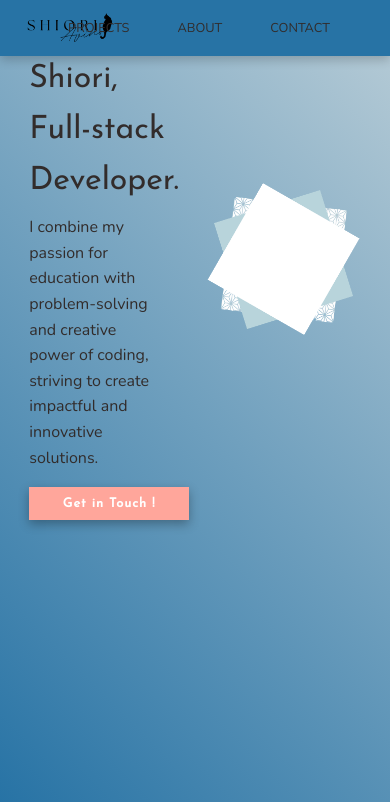
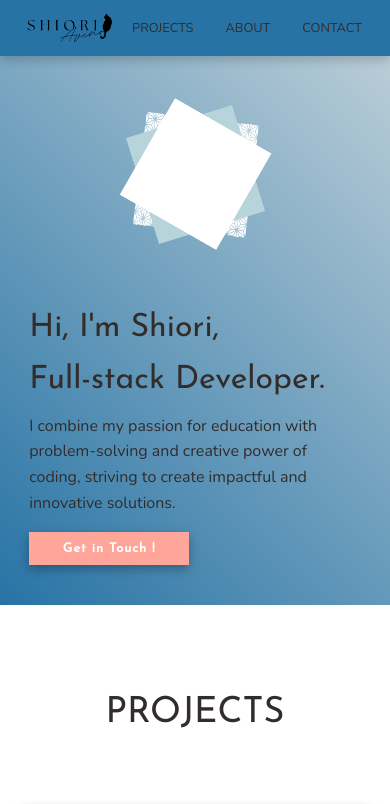
Before and after one commit to CocoTapi/portfolio-nextjs, a Next.js app: page / in a window 390 px wide. Shown: the top 804 px of the page. Built offline with nearby package versions, Linux system fonts and the light colour scheme.

Commit message:
update landing page styling for responsive design

```diff
--- a/app/page.module.css
+++ b/app/page.module.css
@@ -7,9 +7,12 @@
 .topSection {
   width: 100vw;
   height: 90vh;
+  max-height: 1033px;
   position: relative;
 
+   /* header size */
   margin-top: 7rem;
+
   background-image: linear-gradient(45deg, var(--gradient-dark), var(--gradient-light));
 
   transition: all .2s ease;
@@ -36,7 +39,7 @@
   width: 80%;
   height: 50%;
   background-color: var(--color-primary-400);
-  box-shadow: 10px 10px 5px 0 rgba(0, 0, 0, .2);
+  box-shadow: 0px 4px 10px rgba(0, 0, 0, 0.3);
   margin-bottom: 10rem;
 
   transition: transform all .3s ease;
@@ -64,19 +67,11 @@
   }
 
   .topSection {
-    margin-top: 0;
     height: 60vh;
   }
 }
 
 @media only screen and (max-width: 55.6em) {
-  .topSection {
-    height: 84vh;
-
-    padding-top: 1rem;
-    background-color: var(--card-background);
-  }
-
   .textGroup {
     width: 450px;
   }
@@ -90,9 +85,15 @@
   }
 }
 
+@media only screen and (max-width: 46.25em) {
+  .topSection {
+    height: 50vh;
+  }
+}
+
 @media only screen and (max-width: 32.5em) {
   .topSection {
-    height: 95vh;
+    height: 65vh;
   }
 
   .textGroup {
--- a/components/about/about-page.module.css
+++ b/components/about/about-page.module.css
@@ -80,8 +80,8 @@
 
 .socialItem:hover,
 .socialItem2:hover {
-    color: var(--color-primary-dark-1);
-    border-bottom: 1px solid var(--color-primary-600);
+    color: var(--color-secondary-dark-1);
+    border-bottom: 1px solid var(--color-secondary-dark-1);
 }
 
 .skillsComponent {
--- a/components/about/about-page.tsx
+++ b/components/about/about-page.tsx
@@ -26,12 +26,15 @@ export default function AboutPage({ profile }: ProfileProps): JSX.Element {
         {/* Description */}
         <div className={classes.introDescription}>
 
+          {/* My Story */}
           <IntroductionNav profile={profile} />
 
+          {/* Hobbies */}
           <p className={classes.hobbies}>
             <span>When I'm not coding : </span>{profile.hobbies}
           </p>
 
+          {/* Social Media */}
           <div className={classes.socialMediaGroup}>
             <span>My social media : </span>
             <a href={profile.social_media.gitHub} className={classes.socialItem}>
@@ -44,16 +47,22 @@ export default function AboutPage({ profile }: ProfileProps): JSX.Element {
           </div>
         </div>
       </div>
+
+      {/* Skill & Tools */}
       <div className={classes.subComponent}>
         <h2>Skills & Tools :</h2>
         <div className={classes.skillsComponent}>
           <Skills />
         </div>
       </div>
+
+      {/* Education */}
       <div className={classes.subComponent}>
         <h2>Education :</h2>
+
         <div>
-        <div className={classes.eduGroup}>
+          {/* U of R */}
+          <div className={classes.eduGroup}>
             <p className={classes.eduLabel}>
               Master of Science in TESOL (4.0 GPA)
             </p>
@@ -61,6 +70,8 @@ export default function AboutPage({ profile }: ProfileProps): JSX.Element {
               University of Rochester, Rochester NY, USA
             </p>
           </div>
+
+          {/* Japan */}
           <div className={classes.eduGroup}>
             <p className={classes.eduLabel}>
               Bachelor of Arts in English and Master of Arts in English
@@ -70,6 +81,7 @@ export default function AboutPage({ profile }: ProfileProps): JSX.Element {
             </p>
           </div>
 
+          {/* Self study */}
           <div className={classes.eduGroup}>
             <p className={classes.eduLabel}>Professional Development</p>
             <ul className={classes.courseList}>
--- a/components/about/introduction-nav.module.css
+++ b/components/about/introduction-nav.module.css
@@ -31,7 +31,7 @@
     font-weight: 600;
     box-sizing: border-box;
     position: relative;
-    color: var(--color-primary-500);
+    color: var(--color-secondary-500);
     background-color: white;
     cursor: pointer;
 }
--- a/components/contact/plate.module.css
+++ b/components/contact/plate.module.css
@@ -113,6 +113,11 @@
         height: 17rem;
         background-size: 60% auto;
     }
+
+
+    .socialLink {
+        font-size: 1.6rem;
+    }
 }
 
 @media only screen and (max-width: 50.6em) {
--- a/components/contact/plate.tsx
+++ b/components/contact/plate.tsx
@@ -15,7 +15,7 @@ export default function Plate({ profile }: ProfileProps) : JSX.Element{
                 <div className={classes.plate}>
                     <MdOutlineMail className={classes.iconEmail}/>
                     <h3>E-Mail</h3>
-                    <a href={profile.social_media.email} className={classes.socialLink}>
+                    <a href={`mailto:${profile.social_media.email}`} className={classes.socialLink}>
                         {profile.social_media.email}
                     </a>
                 </div>
--- a/components/main-header/main-header.module.css
+++ b/components/main-header/main-header.module.css
@@ -55,8 +55,9 @@
   color: black;
 }
 
-/* TODO */
-
 @media only screen and (max-width: 32.5em) {
-
+  .nav {
+    margin-right: 0;
+    gap: 1rem;
+  }
 }
--- a/components/top/top.module.css
+++ b/components/top/top.module.css
@@ -3,7 +3,8 @@
     max-width: 1200px;
     height: 90vh;
     max-height: 1033px;
-    margin: auto;
+    margin: 0 auto;
+    padding: 0;
 
     display: flex;
     justify-content: space-between;
@@ -17,6 +18,7 @@
     height: 40vw;
     max-width: 600px;
     max-height: 600px;
+
 }
 
 .textBox {
@@ -64,16 +66,32 @@ animation: moveInLeft .5s ease-out 1.5s;
 animation-fill-mode:  backwards;
 }
 
-.topButton {
-    padding: 1.2rem 3.5rem;
-    border: none;
-    background-color: var(--color-primary-500);
-    box-shadow: 0px 4px 10px rgba(0, 0, 0, 0.3);
-
-}
-
 @media only screen and (max-width: 62.5em) {
     .contentBox {
         height: 60vh;
     }
 }
+
+@media only screen and (max-width: 46.25em) {
+    .contentBox {
+        height: 50vh;
+    }
+}
+
+@media only screen and (max-width: 32.5em) {
+    .contentBox {
+        height: 65vh;
+
+        display: flex;
+        flex-direction: column-reverse;
+        align-items: center;
+        justify-content: center;
+        gap: 6rem;
+
+    }
+
+    .textBox {
+        width: 100%;
+        max-width: 530px;
+    }
+}
```
